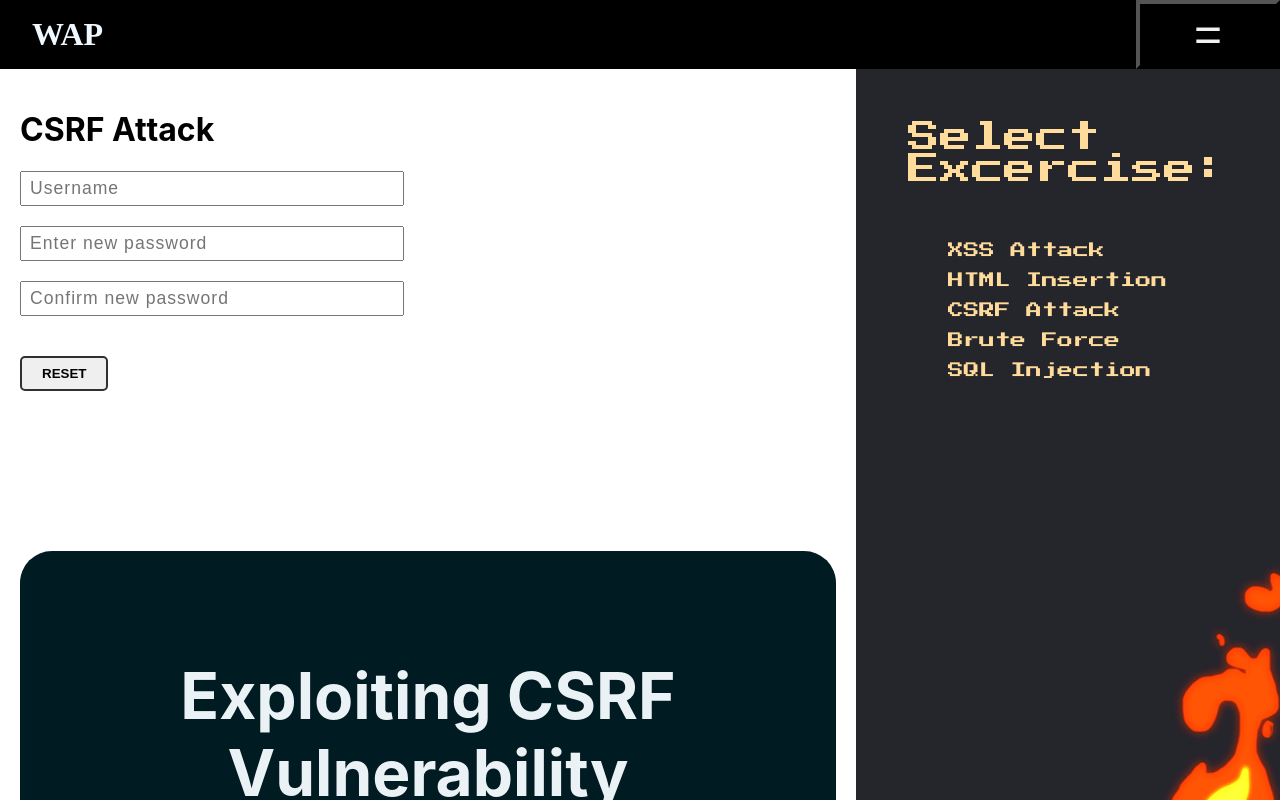
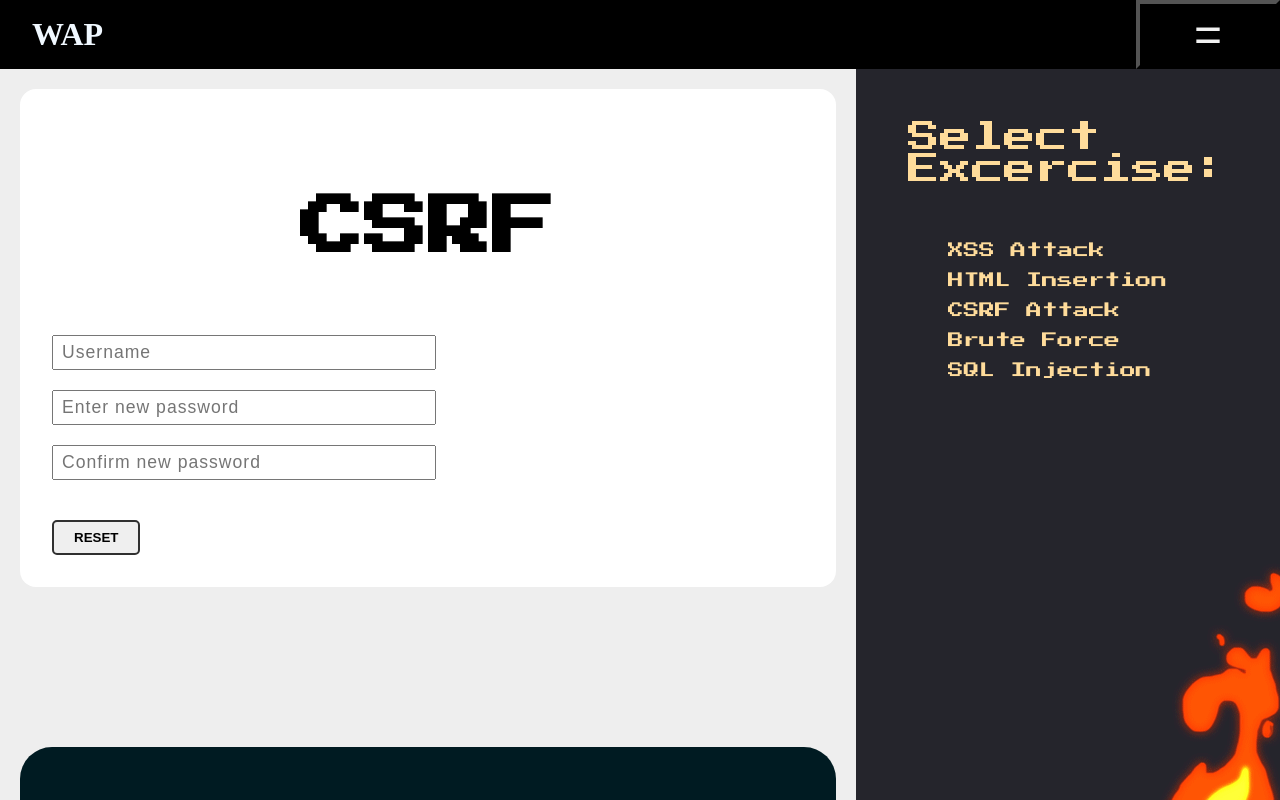
Before and after one commit to wabdeali/final-project-frontend, a Next.js app: page /exercise/csrf in a window 1280 px wide. Built offline with nearby package versions, Linux system fonts and the light colour scheme; a web font is replaced by a local one.

Commit message:
Css for exercise

```diff
--- a/components/Layout.module.scss
+++ b/components/Layout.module.scss
@@ -1,6 +1,7 @@
 .layoutContainer {
   display: grid;
   grid-template-columns: 8fr 2fr;
+  background-color: #eeeeee;
 }
 
 .layoutExercise {
--- a/pages/about.jsx
+++ b/pages/about.jsx
@@ -3,7 +3,7 @@ import styles from "../styles/About.module.css";
 
 function about() {
     return (
-        <>
+        <div >
             <Navbar />
             <div className={styles.aboutus}>
                 .<h1>Meet The Team!</h1>
@@ -26,7 +26,7 @@ function about() {
                     <div className={styles.card}>
                         <div className={styles.img}>
                             <img
-                                src="./img/12.jpg"
+                                src="./img/ali.jpeg"
                                 alt="ali bhai"
                                 className={styles.img}
                             />
@@ -54,7 +54,7 @@ function about() {
                 </div>
             </div>
             <div className={styles.para}>.</div>
-        </>
+        </div>
     );
 }
 
--- a/pages/downloads.jsx
+++ b/pages/downloads.jsx
@@ -36,7 +36,7 @@ function downloads() {
 
                 <h1 className={styles.h11}style={{color:"#DC143C;"}}>Linux Online Guide</h1>
                 <p className={styles.p11}>Lorem ipsum dolor sit amet consectetur adipisicing elit. Quasi odit sequi id nobis illum, culpa animi officia eligendi sed. Natus consequuntur corporis reprehenderit voluptate aliquam asperiores cumque, ullam accusamus in.</p>
-                <button className={styles.button}> <a href='/pdf/linux'>Download Linux Guide</a></button>
+                <button className={styles.button}> <a href='/pdf/linux'target="_blank">Download Linux Guide</a></button>
                 </div>
                 <div className={styles.websiteimg111}></div>
 
@@ -47,7 +47,7 @@ function downloads() {
 
                 <h1 className={styles.h11} style={{color:"#66CDAA;"}}>Research Documentation</h1>
                 <p className={styles.p11}>Lorem ipsum dolor sit amet consectetur adipisicing elit. Quasi odit sequi id nobis illum, culpa animi officia eligendi sed. Natus consequuntur corporis reprehenderit voluptate aliquam asperiores cumque, ullam accusamus in.</p>
-                <button className={styles.button}> <a href='/'>Download PDF</a></button>
+                <button className={styles.button}> <a href='/'target="_blank">Download PDF</a></button>
                 </div>
                 <div className={styles.websiteimg1111}></div>
 
--- a/pages/exercise/csrf/index.jsx
+++ b/pages/exercise/csrf/index.jsx
@@ -3,6 +3,7 @@ import Button from "../../../components/Button";
 import Layout from "../../../components/Layout";
 import TextInput from "../../../components/TextInput";
 import CsrfInstructions from "./CsrfInstructions";
+import styles from '../../../styles/hero.module.css'
 
 function index() {
 
@@ -30,8 +31,11 @@ function index() {
 
     return (
         <Layout>
-            <div>
-                <h1>CSRF Attack</h1>
+             <div className={styles.hero}>
+            <div className={styles.h1}>
+                <h1>CSRF</h1>
+                </div>
+
                 <form>
                     <TextInput onChange={e => setUsername(e.target.value)} value={username} placeholder="Username" />
                     <TextInput type="password" onChange={e => setNewPassword(e.target.value)} value={newPassword} placeholder="Enter new password" />
--- a/pages/exercise/xss/index.jsx
+++ b/pages/exercise/xss/index.jsx
@@ -3,6 +3,7 @@ import Layout from "../../../components/Layout";
 import TextInput from "../../../components/TextInput";
 import Button from "../../../components/Button";
 import XssInstructions from "./XssInstructions";
+import styles from '../../../styles/hero.module.css'
 
 function index() {
     const [inputValue, setInputValue] = useState("");
@@ -15,8 +16,10 @@ function index() {
 
     return (
         <Layout>
-            <div>
+            <div className={styles.hero}>
+            <div className={styles.h1}>
                 <h1>XSS Attack</h1>
+                </div>
                 <div className="inputContainer">
                     <TextInput
                         type="text"
@@ -27,6 +30,7 @@ function index() {
                 </div>
             </div>
 
+
             <XssInstructions />
 
         </Layout>
--- a/pages/index.js
+++ b/pages/index.js
@@ -36,7 +36,7 @@ export default function Home() {
               </a>
 
               <a
-                href="https://linuxonline.netlify.app/"
+                href="/linux"
                 className={styles.card}
               >
                 <h3>Linux Online &rarr;</h3>
--- a/styles/About.module.css
+++ b/styles/About.module.css
@@ -8,6 +8,8 @@
       rgb(255, 194, 232),
       rgb(185, 225, 255) 50px
     );
+
+
 }
 .aboutus h1{
     font-size: 500%;
@@ -53,6 +55,7 @@ text-align: center;  }
 
       width: 100%;
       height: 200px;
+      object-fit: cover;
       background-size: cover;
 
   }
@@ -60,7 +63,7 @@ text-align: center;  }
 .para{
     display: block;
     padding-top: 12em;
-    height: 80px;
+    height: 100vh;
     background-image: linear-gradient(to right, rgb(0, 17, 53) , rgb(0, 50, 158));
 }
 
--- a/styles/globals.scss
+++ b/styles/globals.scss
@@ -78,6 +78,7 @@ table {
     line-height: 1.2;
     margin-bottom: 4rem;
     text-align: center;
+
   }
   h2 {
     font-size: 1.8em;
--- /dev/null
+++ b/styles/hero.module.css
@@ -0,0 +1,12 @@
+.hero{
+    background-color: rgb(255, 255, 255);
+    border-radius: 1em;
+    padding: 2em;
+
+}
+.h1{
+    text-align: center;
+    font-family: 'Press Start 2P', cursive;
+    font-size: 2em;
+    padding: 1em;
+}
```
Also changed, not shown: pages/exercise/bruteforce/index.jsx (+6 -2 lines), pages/exercise/htmlinsertion/index.jsx (+6 -3 lines), pages/exercise/sqlinjection/index.jsx (+6 -2 lines), public/img/ali.jpeg (added), 1 other file (tests, documents, lock files or other folders).
